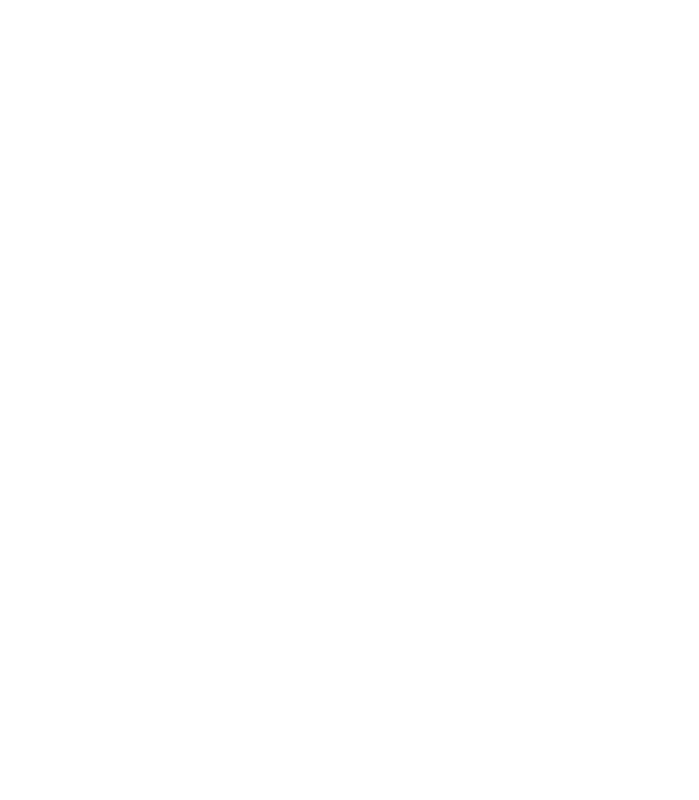
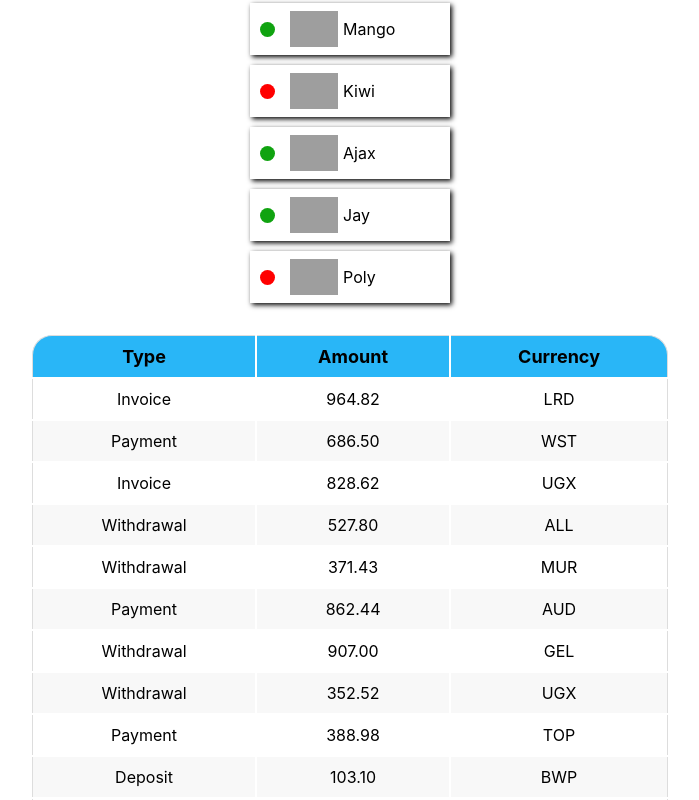
Before and after one commit to k4mmm/component-ts, a React (Create React App) app: page / in a window 1280 px wide. Shown: the part 640-1440 px from the top of the page, without its empty margins (290-989 px from the left). Before the commit the page ends 800 px from the top, so only its background shows below. Built offline with nearby package versions, Linux system fonts and the light colour scheme; grey boxes are pictures that could not be loaded.

Commit message:
hw 1 finish

```diff
--- a/src/App.jsx
+++ b/src/App.jsx
@@ -2,6 +2,10 @@
 import user from "./components/data/profile.json";
 import { Statistics } from "./components/Statistics/Statistics";
 import statData from "./components/data/statistical-data.json";
+import { FriendList } from "./components/FriendList/FriendList";
+import friends from "./components/data/friends.json";
+import { TrasactionHistory } from "./components/TransactionHistory/TransactionHistory";
+import transactions from "./components/data/transaction.json";
 
 export const App = () => {
   return (
@@ -17,6 +21,8 @@
       />
       <Statistics stats={statData} title="Stats" />
       <Statistics stats={statData} />
+      <FriendList friends={friends} />
+      <TrasactionHistory transactions={transactions} />
     </div>
   );
 };
--- /dev/null
+++ b/src/components/FriendList/FriendList.jsx
@@ -0,0 +1,30 @@
+import PropTypes from "prop-types";
+import s from "./FriendList.module.css";
+export const FriendList = ({ friends }) => {
+  return (
+    <ul className={s.friendList}>
+      {friends.map(({ avatar, name, isOnline, id }) => (
+        <li className={s.item} key={id}>
+          {isOnline ? (
+            <span className={`${s.status} ${s.active}`}></span>
+          ) : (
+            <span className={`${s.status} ${s.inactive}`}></span>
+          )}
+          <img className={s.avatar} src={avatar} alt="" width="48" />
+          <p className={s.name}>{name}</p>
+        </li>
+      ))}
+    </ul>
+  );
+};
+
+FriendList.propTypes = {
+  friends: PropTypes.PropTypes.arrayOf(
+    PropTypes.exact({
+      avatar: PropTypes.string.isRequired,
+      name: PropTypes.string.isRequired,
+      isOnline: PropTypes.bool.isRequired,
+      id: PropTypes.number.isRequired,
+    })
+  ),
+};
--- /dev/null
+++ b/src/components/FriendList/FriendList.module.css
@@ -0,0 +1,31 @@
+.friendList {
+  margin: 20px auto;
+  width: 200px;
+  /* background-color: #ffffff; */
+  margin-bottom: 30px;
+}
+
+.item {
+  box-shadow: 2px 2px 5px #000000;
+  display: flex;
+  margin-bottom: 10px;
+  align-items: center;
+}
+
+.avatar {
+  padding: 5px;
+}
+.status {
+  background-color: grey;
+  width: 15px;
+  height: 15px;
+  border-radius: 50%;
+  margin-right: 10px;
+  margin-left: 10px;
+}
+.active {
+  background-color: rgb(16, 163, 16);
+}
+.inactive {
+  background-color: red;
+}
--- /dev/null
+++ b/src/components/TransactionHistory/TransactionHistory.jsx
@@ -0,0 +1,36 @@
+import PropTypes from "prop-types";
+import s from "./TransactionHistory.module.css";
+export const TrasactionHistory = ({ transactions }) => {
+  return (
+    <table className={s.transactionHistory}>
+      <thead>
+        <tr>
+          <th className={s.columnName}>Type</th>
+          <th className={s.columnName}>Amount</th>
+          <th className={s.columnName}>Currency</th>
+        </tr>
+      </thead>
+
+      <tbody>
+        {transactions.map(({ id, type, amount, currency }) => (
+          <tr key={id} className={s.tableBody}>
+            <td className={s.transactionInfo}>{type}</td>
+            <td className={s.transactionInfo}>{amount}</td>
+            <td className={s.transactionInfo}>{currency}</td>
+          </tr>
+        ))}
+      </tbody>
+    </table>
+  );
+};
+
+TrasactionHistory.propTypes = {
+  transactions: PropTypes.PropTypes.arrayOf(
+    PropTypes.exact({
+      id: PropTypes.string.isRequired,
+      type: PropTypes.string.isRequired,
+      amount: PropTypes.string.isRequired,
+      currency: PropTypes.string.isRequired,
+    })
+  ),
+};
--- /dev/null
+++ b/src/components/TransactionHistory/TransactionHistory.module.css
@@ -0,0 +1,53 @@
+.transactionHistory {
+  margin-left: auto;
+  margin-right: auto;
+  width: 50%;
+  border: none;
+  margin-bottom: 20px;
+  border-collapse: separate;
+  font-size: 24px;
+}
+.columnName {
+  font-weight: bold;
+  text-align: center;
+  border: none;
+  padding: 10px 15px;
+  background: rgb(41, 182, 247);
+  font-size: 18px;
+  border-top: 1px solid #ddd;
+}
+.columnName:first-child,
+.transactionInfo:first-child {
+  border-left: 1px solid #ddd;
+}
+.columnName:last-child,
+.transactionInfo:last-child {
+  border-right: 1px solid #ddd;
+}
+.columnName:first-child {
+  border-radius: 20px 0 0 0;
+}
+.columnName:last-child {
+  border-radius: 0 20px 0 0;
+}
+.transactionInfo {
+  text-transform: capitalize;
+  text-align: center;
+  border: none;
+  padding: 10px 15px;
+  font-size: 16px;
+  vertical-align: top;
+  font-weight: 400;
+}
+.tableBody:nth-child(even) {
+  background: #f8f8f8;
+}
+.tableBody:last-child td {
+  border-bottom: 1px solid #ddd;
+}
+.tableBody:last-child td:first-child {
+  border-radius: 0 0 0 20px;
+}
+.tableBody:last-child td:last-child {
+  border-radius: 0 0 20px 0;
+}
--- /dev/null
+++ b/src/components/data/friends.json
@@ -0,0 +1,33 @@
+
+[
+  {
+    "avatar": "https://www.flaticon.com/svg/static/icons/svg/763/763704.svg",
+    "name": "Mango",
+    "isOnline": true,
+    "id": 1812
+  },
+  {
+    "avatar": "https://www.flaticon.com/svg/static/icons/svg/1998/1998671.svg",
+    "name": "Kiwi",
+    "isOnline": false,
+    "id": 1137
+  },
+  {
+    "avatar": "https://www.flaticon.com/svg/static/icons/svg/1623/1623681.svg",
+    "name": "Ajax",
+    "isOnline": true,
+    "id": 1213
+  },
+  {
+    "avatar": "https://www.flaticon.com/svg/static/icons/svg/2977/2977285.svg",
+    "name": "Jay",
+    "isOnline": true,
+    "id": 1714
+  },
+  {
+    "avatar": "https://www.flaticon.com/svg/static/icons/svg/1998/1998749.svg",
+    "name": "Poly",
+    "isOnline": false,
+    "id": 1284
+  }
+]
--- /dev/null
+++ b/src/components/data/transaction.json
@@ -0,0 +1,122 @@
+[
+  {
+    "id": "1e0700a2-5183-4291-85cc-2065a036a683",
+    "type": "invoice",
+    "amount": "964.82",
+    "currency": "LRD"
+  },
+  {
+    "id": "a30f821b-4d25-4ff0-abdd-e340b3f0dd2b",
+    "type": "payment",
+    "amount": "686.50",
+    "currency": "WST"
+  },
+  {
+    "id": "44dca67a-8e5a-4798-bf8e-b15efd4e1abd",
+    "type": "invoice",
+    "amount": "828.62",
+    "currency": "UGX"
+  },
+  {
+    "id": "ea8ed3dc-2b68-4a53-905a-53ecb0adef33",
+    "type": "withdrawal",
+    "amount": "527.80",
+    "currency": "ALL"
+  },
+  {
+    "id": "ea76146a-0b00-4b80-bc02-a8c822176712",
+    "type": "withdrawal",
+    "amount": "371.43",
+    "currency": "MUR"
+  },
+  {
+    "id": "63ca02f9-d637-46b5-9237-f3b24425e029",
+    "type": "payment",
+    "amount": "862.44",
+    "currency": "AUD"
+  },
+  {
+    "id": "ed0263e8-59a5-4bf1-87e0-2bb88e53dc34",
+    "type": "withdrawal",
+    "amount": "907.00",
+    "currency": "GEL"
+  },
+  {
+    "id": "6013bad0-750c-4691-8bc2-d8f2b43969c4",
+    "type": "withdrawal",
+    "amount": "352.52",
+    "currency": "UGX"
+  },
+  {
+    "id": "252c7be4-8b06-4fa7-8d42-61fb835b70d5",
+    "type": "payment",
+    "amount": "388.98",
+    "currency": "TOP"
+  },
+  {
+    "id": "4eaab41b-b967-40ac-82ed-85fc66f646f1",
+    "type": "deposit",
+    "amount": "103.10",
+    "currency": "BWP"
+  },
+  {
+    "id": "9648a350-8469-42d5-8bf3-18090de5fe67",
+    "type": "withdrawal",
+    "amount": "322.32",
+    "currency": "MRO"
+  },
+  {
+    "id": "9c5c25fb-1a95-4b2f-8d1f-4c4426d677cc",
+    "type": "invoice",
+    "amount": "14.79",
+    "currency": "PYG"
+  },
+  {
+    "id": "43ef232c-80e9-4d6f-b48a-b22405620de3",
+    "type": "payment",
+    "amount": "904.86",
+    "currency": "CHF"
+  },
+  {
+    "id": "5161682e-e620-4019-ab0a-24ceb10fbd20",
+    "type": "withdrawal",
+    "amount": "307.08",
+    "currency": "NOK"
+  },
+  {
+    "id": "7b119d71-42e6-4c42-a141-6818b07bb9ff",
+    "type": "invoice",
+    "amount": "275.07",
+    "currency": "AWG"
+  },
+  {
+    "id": "a4f65722-65c4-4c28-b1f4-b8ed988bb205",
+    "type": "deposit",
+    "amount": "213.10",
+    "currency": "STD"
+  },
+  {
+    "id": "c6e5784b-0ca3-48d6-86e5-b5128af5a523",
+    "type": "invoice",
+    "amount": "116.11",
+    "currency": "CUP CUC"
+  },
+  {
+    "id": "c9ebed6a-3a02-4b49-ac0d-0534b51f2bfd",
+    "type": "invoice",
+    "amount": "878.67",
+    "currency": "HKD"
+  },
+  {
+    "id": "a4a98b0e-b22c-438b-9f83-de2df52110c8",
+    "type": "invoice",
+    "amount": "725.03",
+    "currency": "UYU UYI"
+  },
+  {
+    "id": "b39bfa7a-0166-4c47-94d6-87d20590f746",
+    "type": "payment",
+    "amount": "405.45",
+    "currency": "MDL"
+  }
+]
```
Also changed, not shown: 1 other file (tests, documents, lock files or other folders).
